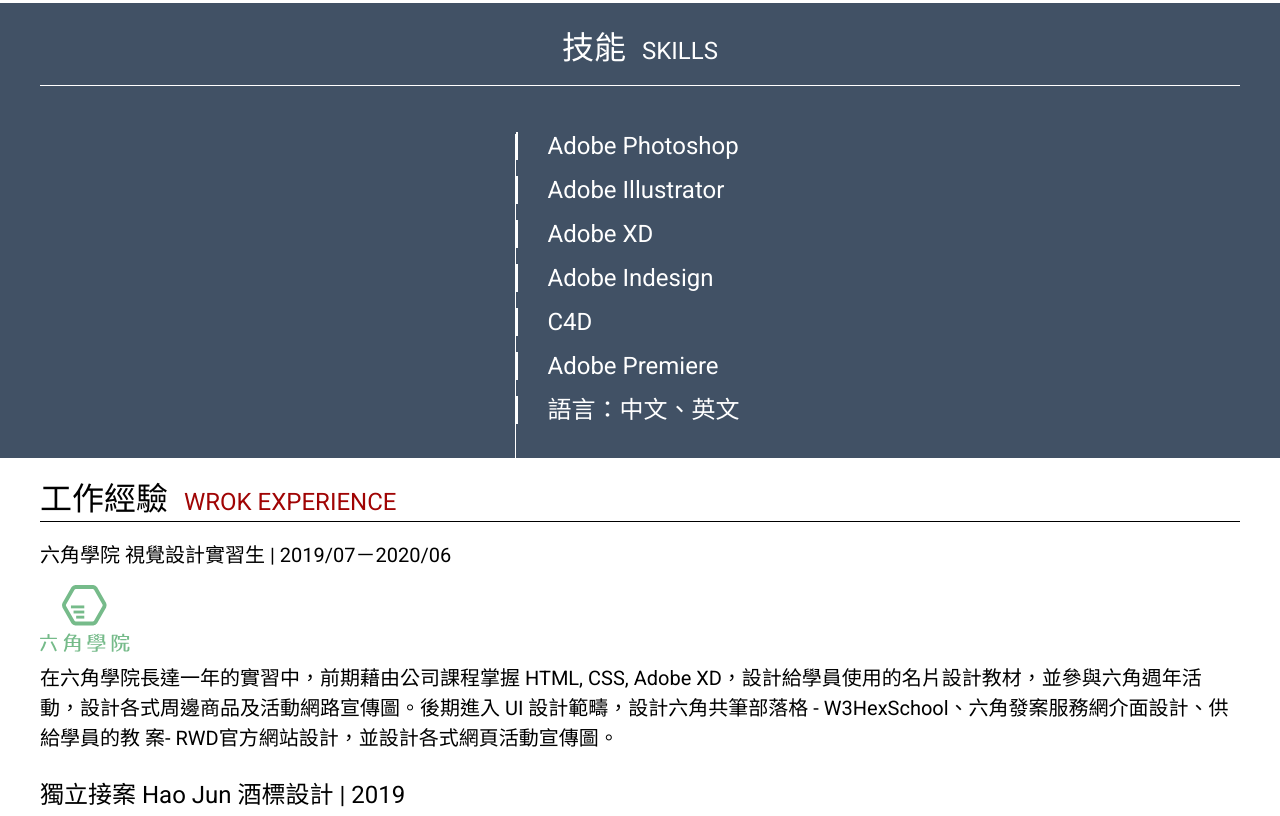
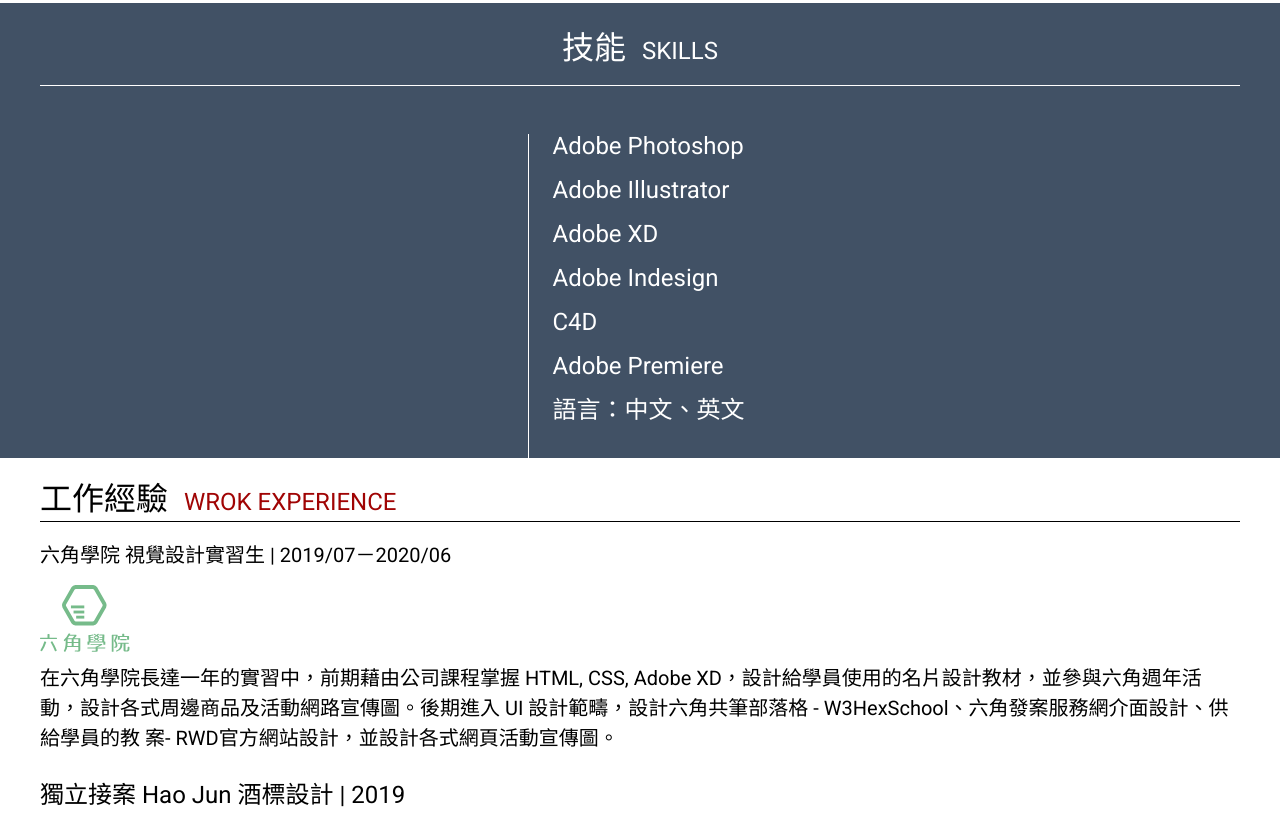
Before and after one commit to yaiiow159/Resume-Design, a plain HTML site: page index.html in a window 1280 px wide. Shown: the part 1214-2030 px from the top of the page. Drawn offline with Linux system fonts and the light colour scheme.

Commit message:
修改完成

```diff
--- a/scss/style.scss
+++ b/scss/style.scss
@@ -20,8 +20,9 @@ body {
 }
 .inner {
     margin: 0 auto;
-    max-width: 250px;
+    max-width: 200px;
     border-left: 1px solid #fff;
+    padding-left: 24px;
 }
 
 .name {
@@ -110,13 +111,13 @@ body {
             padding-bottom: 36px;
         }
 
-        &:before {
+       /*  &:before {
             content: "";
             margin-right: 30px;
             width: 1px;
             height: 100%;
             border-left: 2px solid #ffffff;
-        }
+        } */
     }
 }
 
@@ -163,10 +164,7 @@ body {
 
     li {
         line-height: 36px;
-
-        &:last-child {
-            margin-bottom: 16px;
-        }
+        margin-bottom: 16px;
     }
 
     a{
```
Also changed, not shown: css/style.css, 1 other file.
